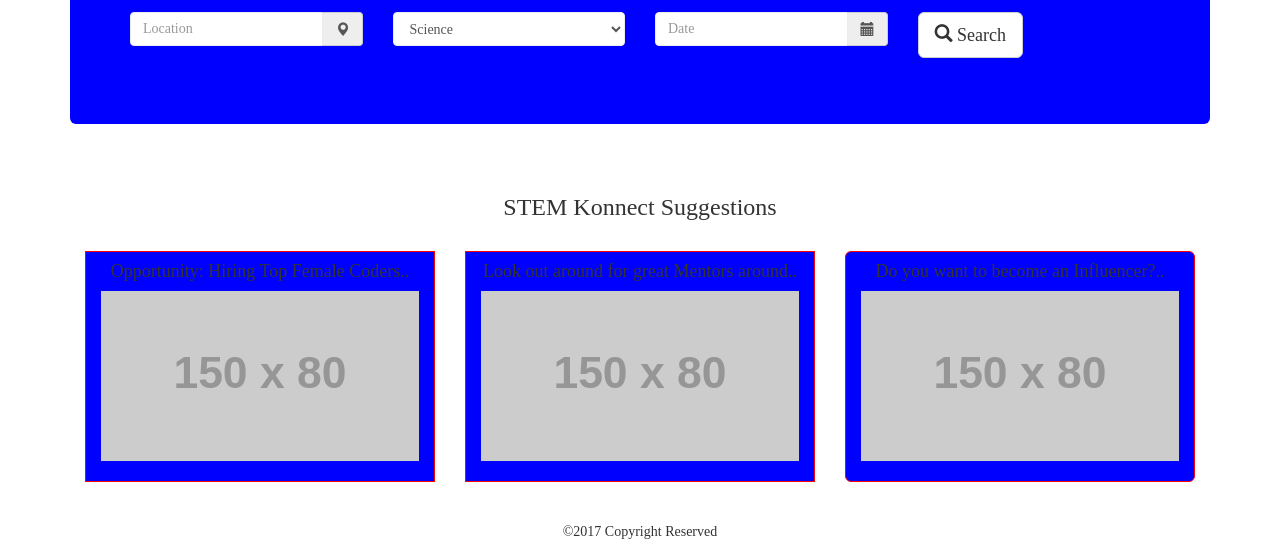
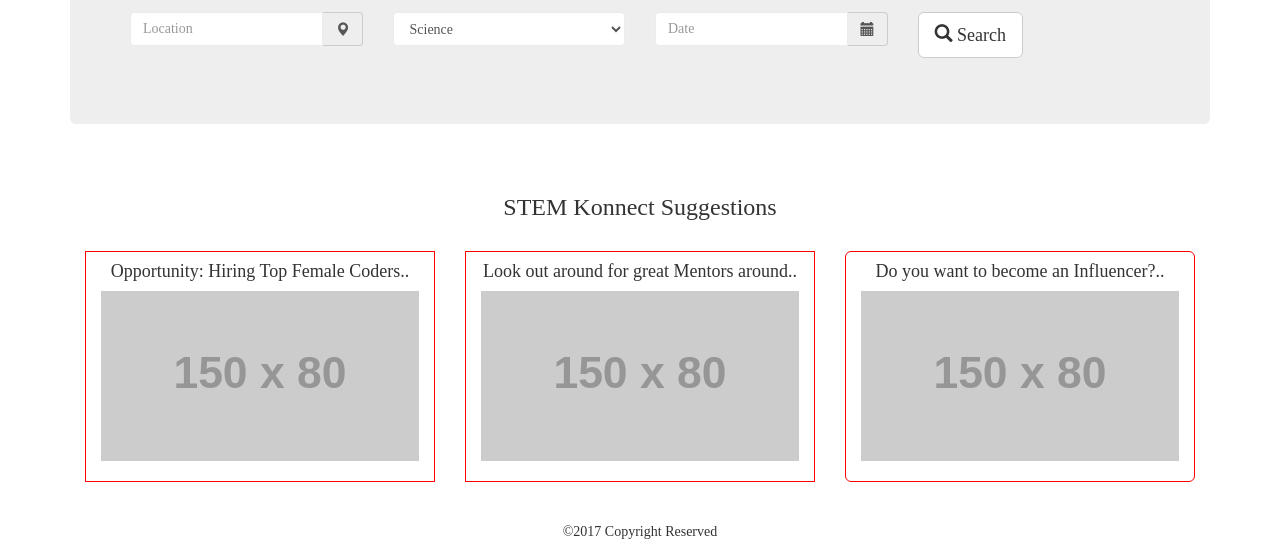
Before and after one commit to beesasoh/STEM-Konnekt, a plain HTML site: page index.html in a window 1280 px wide. Shown: the part 260-812 px from the top of the page. Drawn offline with Linux system fonts and the light colour scheme; placeholder pictures from the web are drawn by us; a web font is replaced by a local one.

Commit message:
Remove Bootstrap.css

```diff
--- a/index.html
+++ b/index.html
@@ -3,7 +3,6 @@
     <head>
         <title>STEM Konnekt</title>
         <link href="./css/bootstrap.min.css" rel='stylesheet' type='text/css' />
-        <link href="./css/bootstrap.css" rel='stylesheet' type='text/css' />
         <link href="css/style.css" rel="stylesheet" type="text/css" media="all" />
         <meta charset="utf-8" >
         <meta name="viewport" content="width=device-width,initial-scale=1">
```
